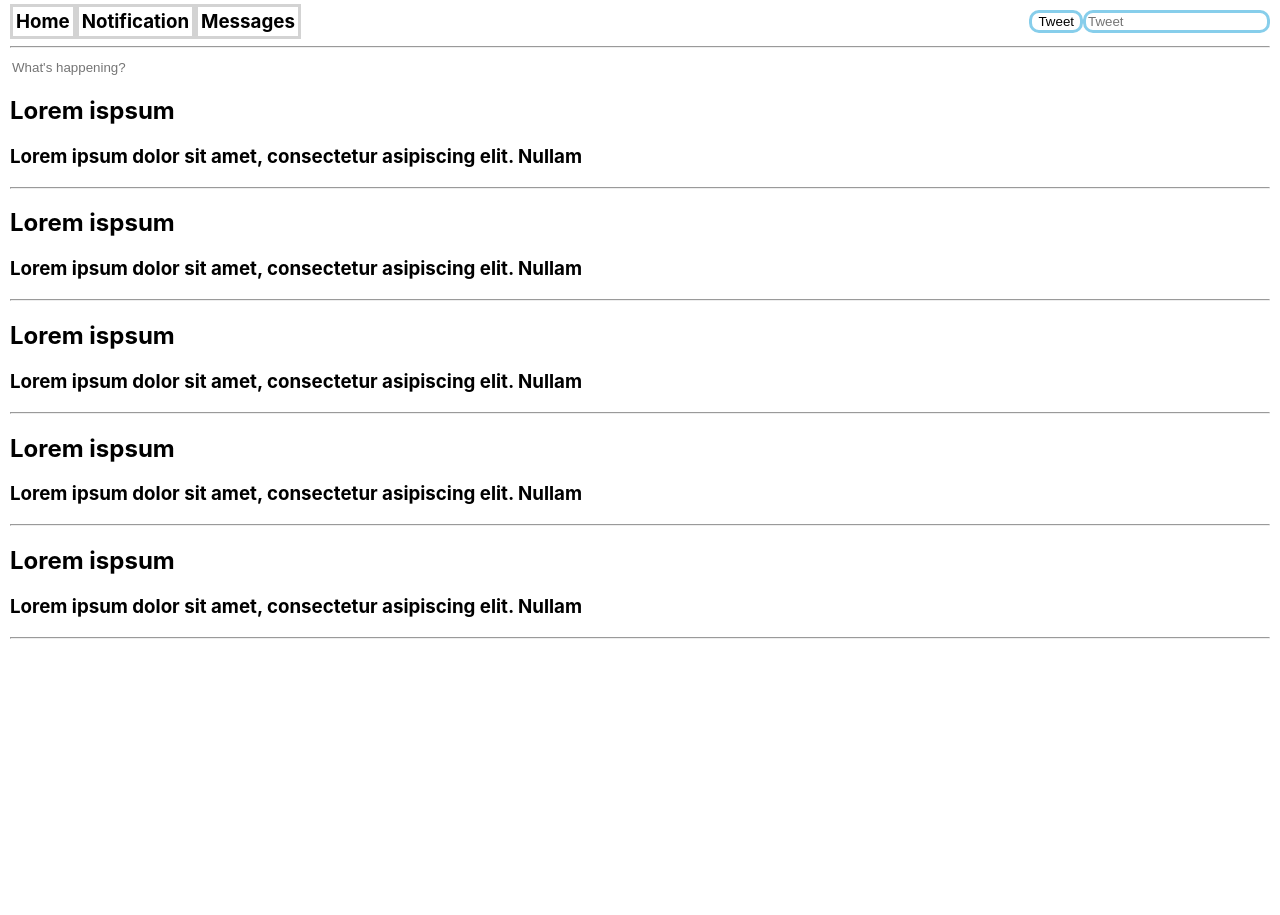
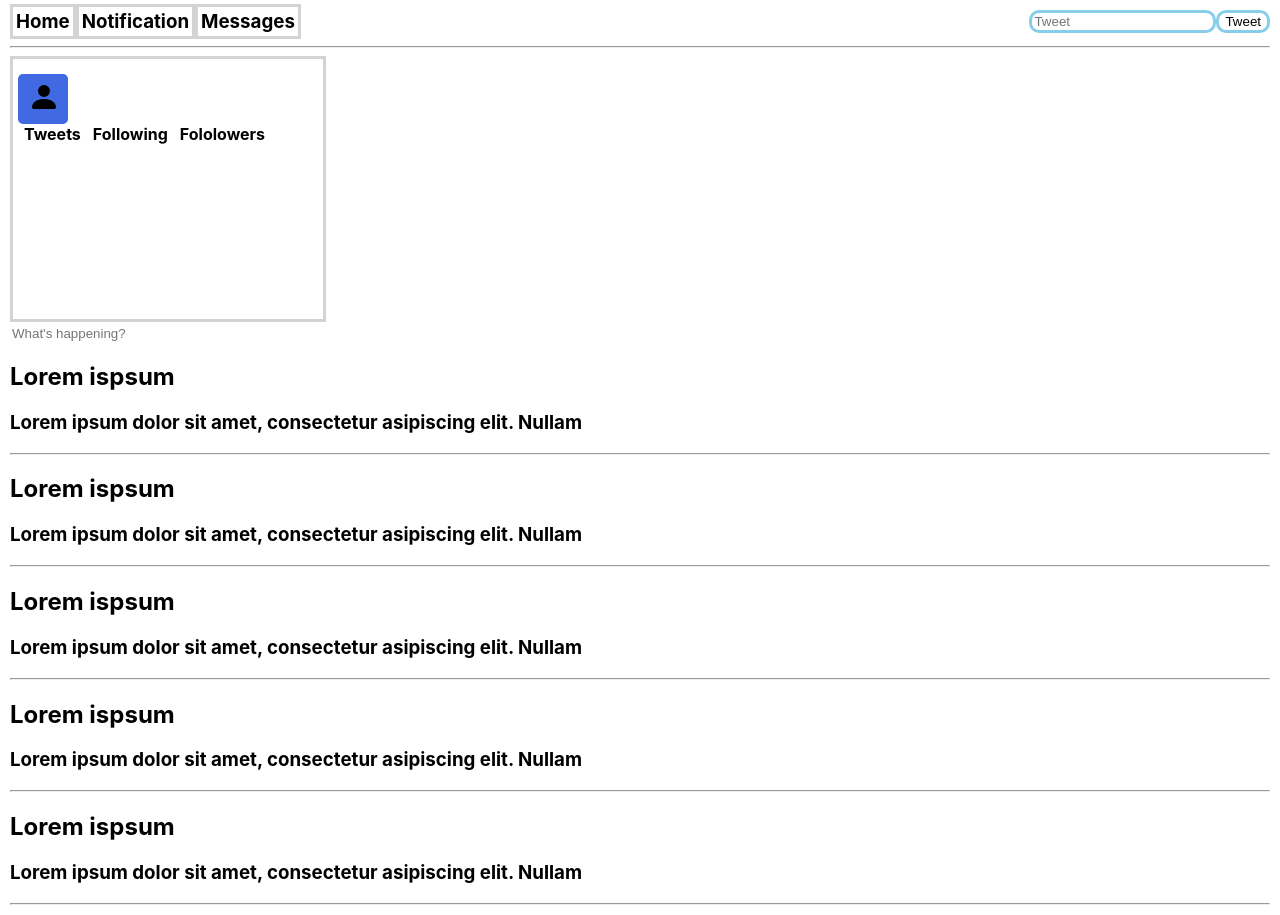
Before and after one commit to kaila-spraguemcrae/SocialMediaClone, a React (Create React App) app: page / in a window 1280 px wide. Before the commit the page ends 800 px from the top, so only its background shows below. Built offline with nearby package versions, Linux system fonts and the light colour scheme.

Commit message:
add user profile component
Co-authored-by: Garrett Brown <gman9mm@live.com>

```diff
--- a/package.json
+++ b/package.json
@@ -8,6 +8,7 @@
     "@testing-library/user-event": "^12.6.3",
     "react": "^17.0.1",
     "react-dom": "^17.0.1",
+    "react-icons": "^4.2.0",
     "react-scripts": "3.2.0",
     "web-vitals": "^1.1.0"
   },
--- a/src/components/App.js
+++ b/src/components/App.js
@@ -1,11 +1,13 @@
 import React from "react";
 import Feed from "./Feed";
 import NavBar from "./NavBar"
+import UserProfile from "./UserProfile";
 
 function App() {
   return (
     <React.Fragment>
       <NavBar />
+      <UserProfile />
       <Feed />
     </React.Fragment>
   );
--- a/src/components/NavBar.js
+++ b/src/components/NavBar.js
@@ -7,8 +7,8 @@ function NavBar(){
         <h3 className= "nav-links">Home</h3>
         <h3 className= "nav-links">Notification</h3>
         <h3 className= "nav-links">Messages</h3>
+        <button className= "tweet-button">Tweet</button>
         <input className= "tweet-button" placeholder="Tweet"/>
-        <button className= "tweet-button">Tweet</button>
       </div>
       <hr />
     </React.Fragment>
--- /dev/null
+++ b/src/components/UserProfile.js
@@ -0,0 +1,19 @@
+import React from "react";
+import { BsFillPersonFill } from "react-icons/bs";
+
+function UserProfile() {
+  return (
+    <React.Fragment>
+      <div className="UserProfile">
+        <div className="background"></div>
+        <div className="icon">
+          <h1 className="icon-picture"><BsFillPersonFill /></h1>
+        </div>
+        <h4 className="user-links">Tweets</h4>
+        <h4 className="user-links">Following</h4>
+        <h4 className="user-links">Fololowers</h4>
+      </div>
+    </React.Fragment>
+  );
+}
+export default UserProfile;
--- a/src/index.css
+++ b/src/index.css
@@ -38,3 +38,29 @@ button, input {
   border: 0px solid transparent;
   text-shadow: 0px 0px 0px transparent;
 }
+
+.UserProfile {
+  border: 3px solid lightgrey;
+  width: 300px;
+  height: 250px;
+  padding: 5px;
+}
+
+.user-links {
+  display: inline;
+  border: 3px solid transparent;
+  padding: 3px;
+  margin-bottom: 5px;
+}
+
+.icon {
+  background-color: royalblue;
+  border-radius: 5px;
+  width: 50px;
+  height: 50px;
+}
+.icon-picture {
+  text-align: center;
+  padding-top: 7px;
+  margin: 10px;
+}
```
Also changed, not shown: 1 other file (tests, documents, lock files or other folders).
